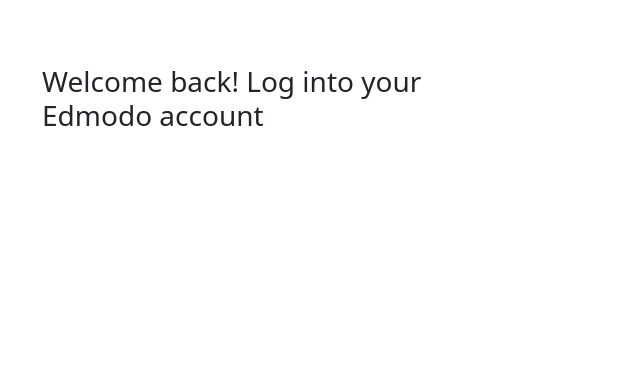
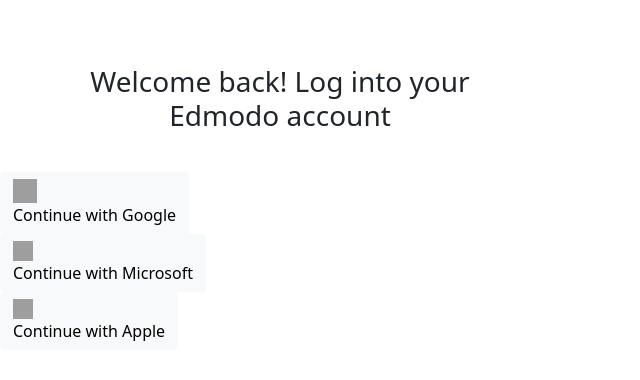
Before and after one commit to VanPhong266/61THNB-NHOM22-CNWEB, a PHP site: page /login.html in a window 1280 px wide. Shown: the part 66-446 px from the top of the page, without its empty margins (0-640 px from the left). Run offline with PHP 8.4, Linux system fonts and the light colour scheme; grey boxes are pictures that could not be loaded.

Commit message:
update nua

```diff
--- a/css/main.css
+++ b/css/main.css
@@ -18,4 +18,23 @@
     padding: 65px 42px 32px;
     justify-content: center;
     display: flex;
+    text-align: center;
 }
+.google-sso-login-icon{
+    background: url(https://new.edmodo.com/static/media/google_icon.570eadea.svg) no-repeat;
+    background-size: 24px 24px;
+    width: 24px;
+    height: 24px;
+}
+.office365-sso-login-icon{
+    background: url(https://new.edmodo.com/static/media/microsoft_icon.cf649998.svg) no-repeat;
+    background-size: 20px 20px;
+    width: 20px;
+    height: 20px;
+}
+.apple-sso-login-icon{
+    background: url(https://new.edmodo.com/static/media/appleid_button.e2ce7cd8.svg) no-repeat;
+    background-size: 20px 20px;
+    width: 20px;
+    height: 20px;
+}
--- a/login.html
+++ b/login.html
@@ -1,5 +1,6 @@
 <!DOCTYPE html>
 <html lang="en">
+
 <head>
     <meta charset="UTF-8">
     <meta http-equiv="X-UA-Compatible" content="IE=edge">
@@ -8,8 +9,12 @@
     <link href="https://cdn.jsdelivr.net/npm/bootstrap@5.1.3/dist/css/bootstrap.min.css" rel="stylesheet"
         integrity="sha384-1BmE4kWBq78iYhFldvKuhfTAU6auU8tT94WrHftjDbrCEXSU1oBoqyl2QvZ6jIW3" crossorigin="anonymous">
     <link rel="stylesheet" href="css/main.css">
+    <link rel="shortcut icon" href="/favicon.ico?v=2">
+    <script async="" src="https://www.google-analytics.com/analytics.js"></script>
 </head>
+
 <body>
+    <div id="login-page" class="view-port"></div>
     <nav class="navbar navbar-expand-lg navbar-light bg-light">
         <div class="container ">
             <a class="navbar-brand mx-auto order-0" href="#">
@@ -18,12 +23,41 @@
         </div>
     </nav>
     <div class="page-content ">
-        <h3 class="mx-auto order-0">
+        <h3 class="text-center">
             <span>Welcome back! Log into your Edmodo account</span>
         </h3>
+    </div>
+    <div class="sso-actions-container">
+        <div class="sso-buttons">
+            <div class="sso-button-group">
+                <div class="sso-login-button btn btn-light qa-test-google_drive-login-btn ">
+                    <div class="sso-login-icon-container">
+                        <div class="google-sso-login-icon"></div>
+                    </div>
+                    <div class="sso-provider-name"><span>Continue with Google</span></div>
+                </div>
+            </div>
+            <div class="sso-button-group">
+                <div class="sso-login-button btn btn-light qa-test-office_365-login-btn ">
+                    <div class="sso-login-icon-container">
+                        <div class="office365-sso-login-icon"></div>
+                    </div>
+                    <div class="sso-provider-name"><span>Continue with Microsoft</span></div>
+                </div>
+            </div>
+            <div class="sso-button-group">
+                <div class="sso-login-button btn btn-light qa-test-apple-login-btn ">
+                    <div class="sso-login-icon-container">
+                        <div class="apple-sso-login-icon"></div>
+                    </div>
+                    <div class="sso-provider-name"><span>Continue with Apple</span></div>
+                </div>
+            </div>
+        </div>
     </div>
     <script src="https://cdn.jsdelivr.net/npm/bootstrap@5.1.3/dist/js/bootstrap.bundle.min.js"
         integrity="sha384-ka7Sk0Gln4gmtz2MlQnikT1wXgYsOg+OMhuP+IlRH9sENBO0LRn5q+8nbTov4+1p"
         crossorigin="anonymous"></script>
 </body>
+
 </html>
```
